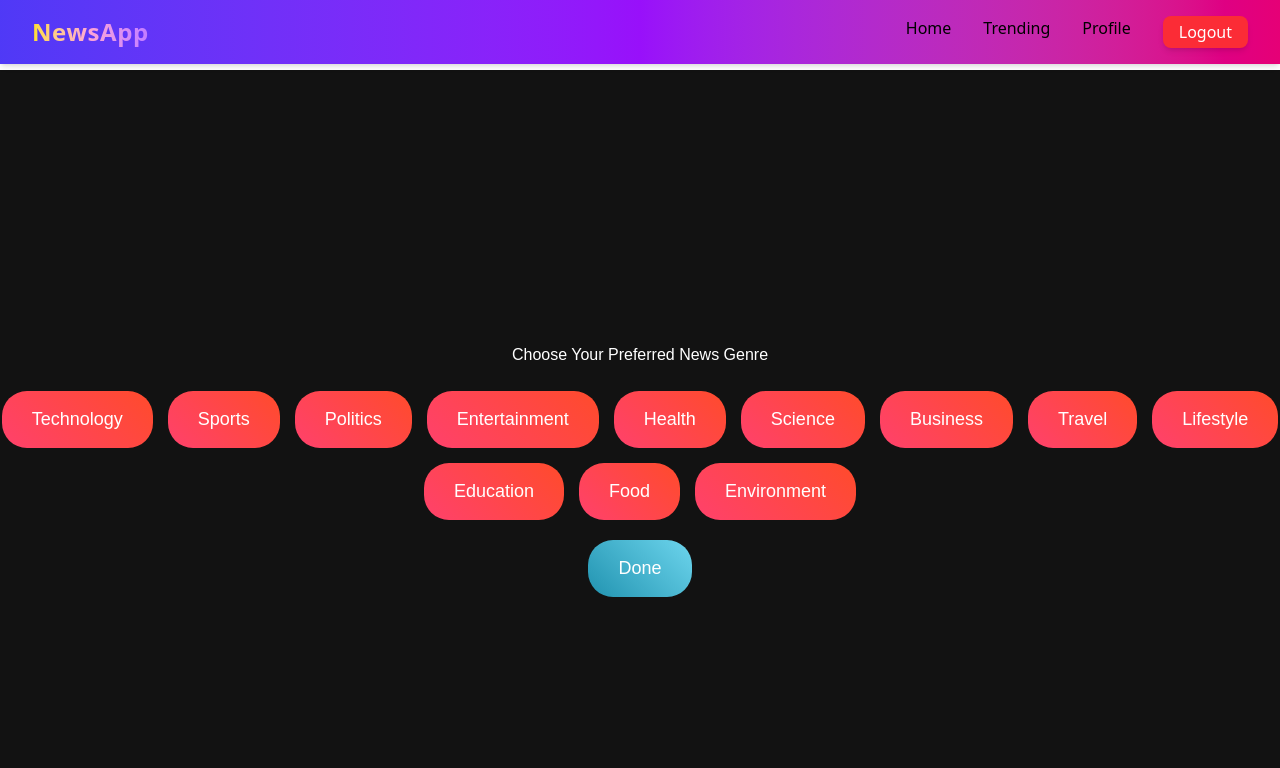
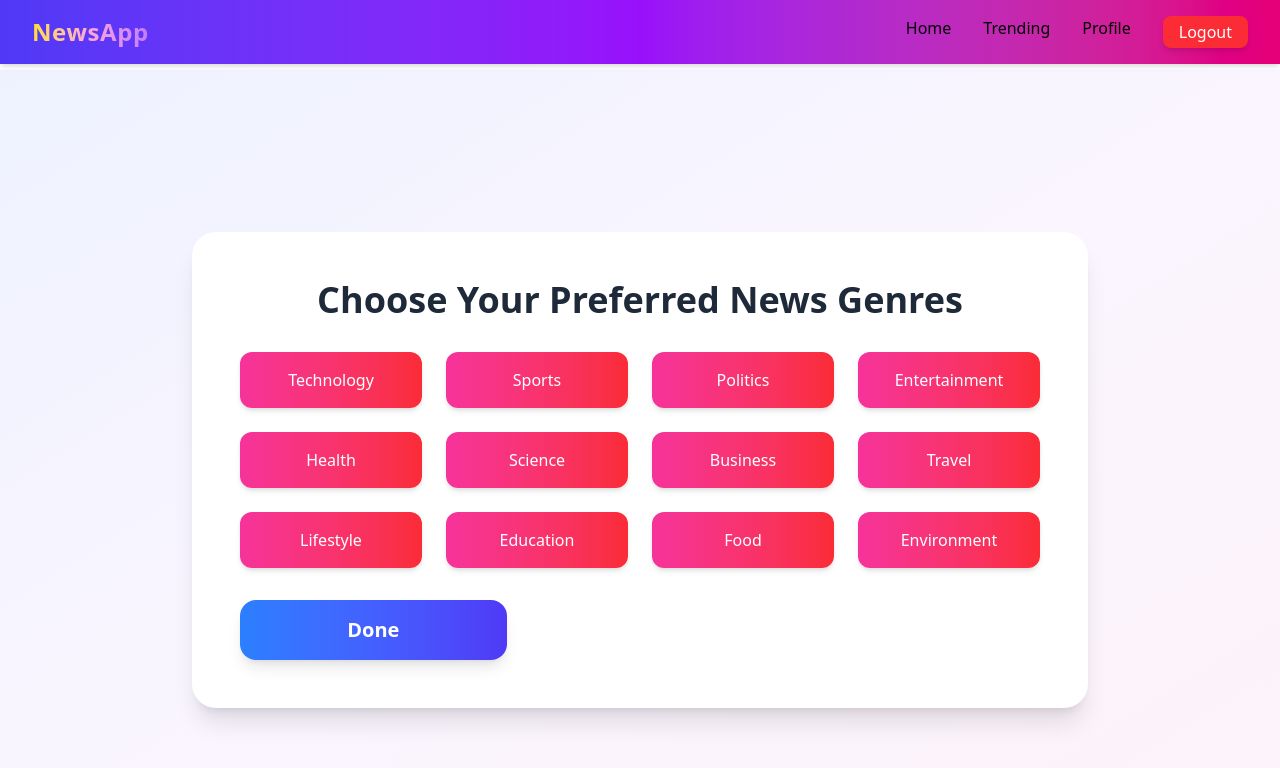
Before and after one commit to meer-aakif-33/News-Aggregator-with-Personlised-Recommendations-and-Summaries, a React (Vite) app in the folder frontend/: page /preferences in a window 1280 px wide. Shown: the top 768 px of the page. Built offline with nearby package versions, Linux system fonts and the light colour scheme; sample sign-in values are in the browser's storage.

Commit message:
ui improvement

```diff
--- a/frontend/src/components/pages/PreferencesPage.jsx
+++ b/frontend/src/components/pages/PreferencesPage.jsx
@@ -1,15 +1,11 @@
 // components/pages/PreferencesPage.jsx
-
-
-import {jwtDecode} from "jwt-decode";
-import React, { useState } from 'react';
-import { useNavigate } from 'react-router-dom';
+import React, { useState } from "react";
+import { useNavigate } from "react-router-dom";
 import toast from "react-hot-toast";
 
 const NewsGenreSelection = () => {
   const [selectedGenres, setSelectedGenres] = useState([]);
   const navigate = useNavigate();
-
 
   const genres = [
     "Technology", "Sports", "Politics", "Entertainment",
@@ -18,25 +14,28 @@ const NewsGenreSelection = () => {
   ];
 
   const toggleSelection = (genre) => {
-    setSelectedGenres((prevGenres) =>
-      prevGenres.includes(genre)
-        ? prevGenres.filter(item => item !== genre)
-        : [...prevGenres, genre]
+    setSelectedGenres((prev) =>
+      prev.includes(genre)
+        ? prev.filter((g) => g !== genre)
+        : [...prev, genre]
     );
   };
 
   const handleDone = async () => {
-  if (selectedGenres.length > 0) {
+    if (selectedGenres.length === 0) {
+      toast.error("⚠️ Please select at least one genre!", { duration: 3000 });
+      return;
+    }
+
     toast.success("✅ Preferences saved successfully!", { duration: 3000 });
 
     const token = localStorage.getItem("authToken");
     const userId = localStorage.getItem("userId");
 
-    // Save locally
     localStorage.setItem(`hasPreferences_${userId}`, "true");
     localStorage.setItem(`preferences_${userId}`, JSON.stringify(selectedGenres));
+    localStorage.setItem(`welcomeShown_${userId}`, "false");
 
-    // Save in DB
     await fetch("https://news-aggregator-with-personlised-qq5i.onrender.com/update-preferences", {
       method: "POST",
       headers: {
@@ -45,77 +44,42 @@ const handleDone = async () => {
       },
       body: JSON.stringify({ preferences: selectedGenres }),
     });
-    setTimeout(() => {
-      localStorage.setItem(`welcomeShown_${userId}`, "false"); // ✅ mark as NOT shown yet
-      navigate("/mainNews", { state: { selectedGenres } }); // ❌ removed fromAuth
-    }, 500);
-    } else {
-      toast.error("⚠️ Please select at least one genre!", { duration: 3000 });
-    }
+
+    navigate("/mainNews", { state: { selectedGenres } });
   };
 
   return (
-    <div style={styles.container}>
-      <h2>Choose Your Preferred News Genre</h2>
-      <br />
-      <div style={styles.buttonsContainer}>
+    <div className="min-h-screen flex flex-col items-center justify-center bg-gradient-to-br from-indigo-50 via-purple-50 to-pink-50 p-6">
+      <div className="max-w-4xl w-full bg-white rounded-3xl shadow-xl p-8 md:p-12">
+        <h2 className="text-3xl md:text-4xl font-bold text-center text-gray-800 mb-8">
+          Choose Your Preferred News Genres
+        </h2>
+
+        <div className="grid grid-cols-2 sm:grid-cols-3 md:grid-cols-4 gap-4 md:gap-6">
           {genres.map((genre) => (
             <button
               key={genre}
               onClick={() => toggleSelection(genre)}
-            style={{
-              ...styles.genreButton,
-              background: selectedGenres.includes(genre)
-                ? 'linear-gradient(45deg, #1d976c, #93f9b9)'
-                : 'linear-gradient(45deg, #ff416c, #ff4b2b)',
-            }}
+              className={`cursor-pointer py-3 px-4 md:py-4 md:px-6 rounded-xl font-medium text-white text-sm md:text-base transition-transform transform hover:scale-105 shadow-md ${
+                selectedGenres.includes(genre)
+                  ? "bg-gradient-to-r from-green-400 to-teal-500"
+                  : "bg-gradient-to-r from-pink-500 to-red-500"
+              }`}
             >
               {genre}
             </button>
           ))}
         </div>
-      <button onClick={handleDone} style={styles.doneButton}>Done</button>
+
+        <button
+          onClick={handleDone}
+          className="cursor-pointer mt-8 w-full md:w-1/3 mx-auto py-3 md:py-4 bg-gradient-to-r from-blue-500 to-indigo-600 hover:from-indigo-600 hover:to-blue-500 text-white font-semibold rounded-2xl shadow-lg text-lg md:text-xl transition-all duration-300"
+        >
+          Done
+        </button>
+      </div>
     </div>
   );
 };
 
-const styles = {
-  container: {
-    fontFamily: 'Arial, sans-serif',
-    backgroundColor: '#121212',
-    color: 'white',
-    textAlign: 'center',
-    display: 'flex',
-    flexDirection: 'column',
-    justifyContent: 'center',
-    alignItems: 'center',
-    height: '100vh',
-  },
-  buttonsContainer: {
-    display: 'flex',
-    flexWrap: 'wrap',
-    justifyContent: 'center',
-    gap: '15px',
-  },
-  genreButton: {
-    border: 'none',
-    padding: '15px 30px',
-    fontSize: '18px',
-    color: 'white',
-    cursor: 'pointer',
-    borderRadius: '25px',
-    transition: 'transform 0.2s, box-shadow 0.2s',
-  },
-  doneButton: {
-    marginTop: '20px',
-    background: 'linear-gradient(45deg, #2193b0, #6dd5ed)',
-    border: 'none',
-    padding: '15px 30px',
-    fontSize: '18px',
-    color: 'white',
-    cursor: 'pointer',
-    borderRadius: '25px',
-  },
-};
-
 export default NewsGenreSelection;
```
Lines whose indentation alone changed are shown as unchanged.
